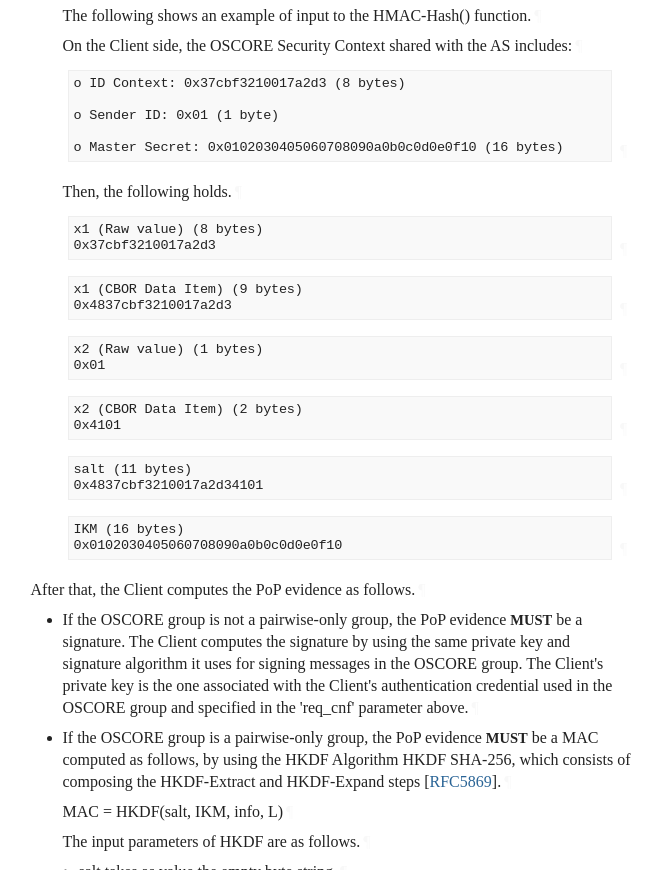
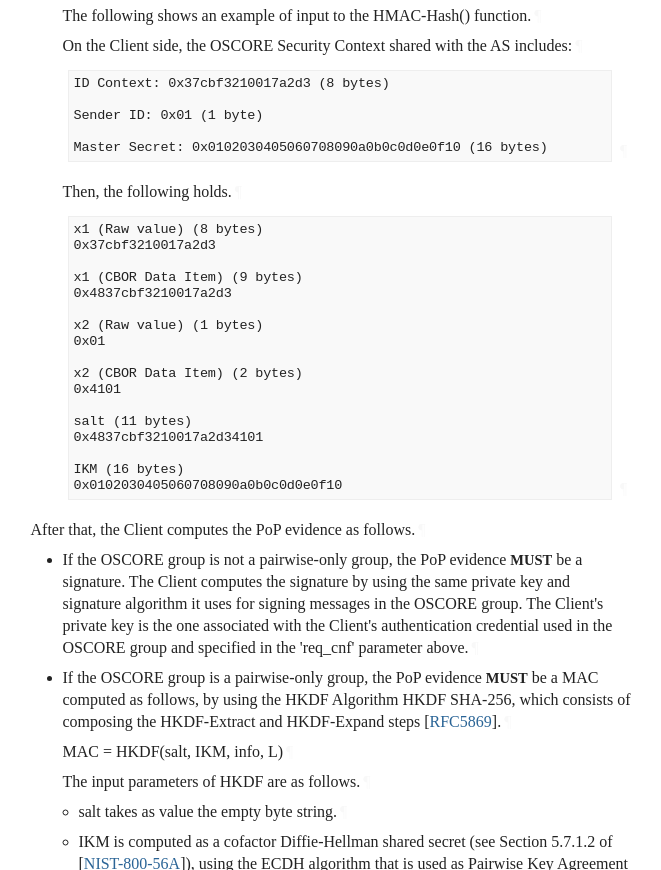
Before and after one commit to ace-wg/ace-group-oscore-profile, a plain HTML site: page draft-ietf-ace-group-oscore-profile.html in a window 1280 px wide. Shown: the part 9695-10565 px from the top of the page, without its empty margins (94-755 px from the left). Drawn offline with Linux system fonts and the light colour scheme; a web font is replaced by a local one.

Commit message:
Script updating gh-pages from 9a65661. [ci skip]

```diff
--- a/draft-ietf-ace-group-oscore-profile.html
+++ b/draft-ietf-ace-group-oscore-profile.html
@@ -1655,11 +1655,11 @@ The following shows an example of input to the HMAC-Hash() function.<a href="#se
 On the Client side, the OSCORE Security Context shared with the AS includes:<a href="#section-3.1-6.3.5" class="pilcrow">¶</a></p>
 <div class="alignLeft art-text artwork" id="section-3.1-6.3.6">
 <pre>
-o ID Context: 0x37cbf3210017a2d3 (8 bytes)
-
-o Sender ID: 0x01 (1 byte)
-
-o Master Secret: 0x0102030405060708090a0b0c0d0e0f10 (16 bytes)
+ID Context: 0x37cbf3210017a2d3 (8 bytes)
+
+Sender ID: 0x01 (1 byte)
+
+Master Secret: 0x0102030405060708090a0b0c0d0e0f10 (16 bytes)
 </pre><a href="#section-3.1-6.3.6" class="pilcrow">¶</a>
 </div>
 <p id="section-3.1-6.3.7">
@@ -1668,37 +1668,22 @@ Then, the following holds.<a href="#section-3.1-6.3.7" class="pilcrow">¶</a></p
 <pre>
 x1 (Raw value) (8 bytes)
 0x37cbf3210017a2d3
-</pre><a href="#section-3.1-6.3.8" class="pilcrow">¶</a>
-</div>
-<div class="alignLeft art-text artwork" id="section-3.1-6.3.9">
-<pre>
+
 x1 (CBOR Data Item) (9 bytes)
 0x4837cbf3210017a2d3
-</pre><a href="#section-3.1-6.3.9" class="pilcrow">¶</a>
-</div>
-<div class="alignLeft art-text artwork" id="section-3.1-6.3.10">
-<pre>
+
 x2 (Raw value) (1 bytes)
 0x01
-</pre><a href="#section-3.1-6.3.10" class="pilcrow">¶</a>
-</div>
-<div class="alignLeft art-text artwork" id="section-3.1-6.3.11">
-<pre>
+
 x2 (CBOR Data Item) (2 bytes)
 0x4101
-</pre><a href="#section-3.1-6.3.11" class="pilcrow">¶</a>
-</div>
-<div class="alignLeft art-text artwork" id="section-3.1-6.3.12">
-<pre>
+
 salt (11 bytes)
 0x4837cbf3210017a2d34101
-</pre><a href="#section-3.1-6.3.12" class="pilcrow">¶</a>
-</div>
-<div class="alignLeft art-text artwork" id="section-3.1-6.3.13">
-<pre>
+
 IKM (16 bytes)
 0x0102030405060708090a0b0c0d0e0f10
-</pre><a href="#section-3.1-6.3.13" class="pilcrow">¶</a>
+</pre><a href="#section-3.1-6.3.8" class="pilcrow">¶</a>
 </div>
 </li>
         </ul>
```
Also changed, not shown: draft-ietf-ace-group-oscore-profile.txt (+5 -5 lines).
